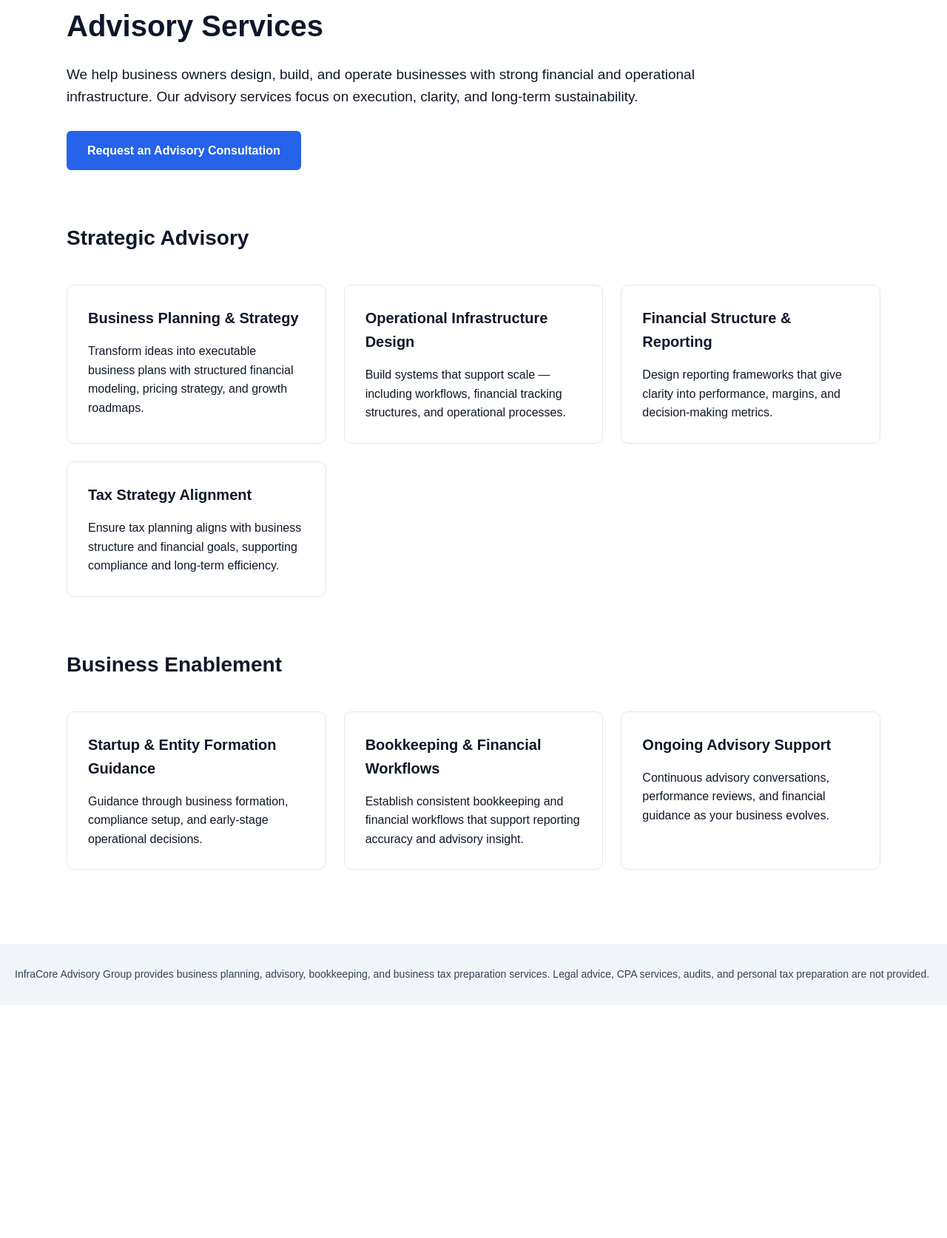
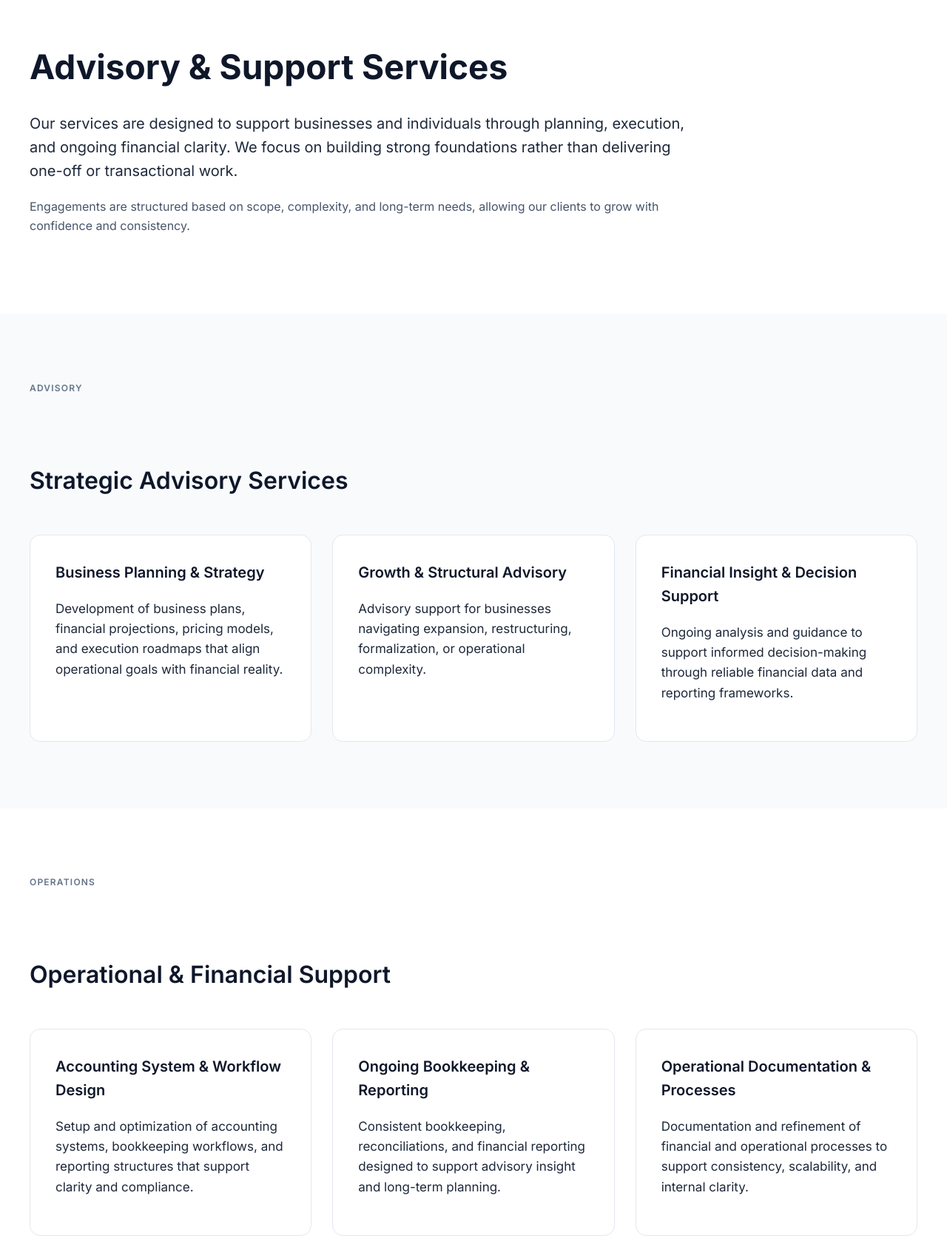
Before and after one commit to infracoreadvisorygroup/infracoreadvisory, a plain HTML site: page services.html in a window 1280 px wide. Shown: the part 135-1809 px from the top of the page at 74% size. Before the commit the page ends 1494 px from the top, so only its background shows below. Drawn offline with Linux system fonts and the light colour scheme.

Commit message:
Update services.html

```diff
--- a/services.html
+++ b/services.html
@@ -2,84 +2,114 @@
 <html lang="en">
 <head>
   <meta charset="UTF-8">
-  <title>Advisory Services | InfraCore Advisory Group</title>
+  <title>Services | InfraCore Advisory Group</title>
   <meta name="viewport" content="width=device-width, initial-scale=1.0">
+
+  <link href="https://fonts.googleapis.com/css2?family=Inter:wght@400;500;600;700&display=swap" rel="stylesheet">
+
   <style>
     body {
       margin: 0;
-      font-family: Arial, Helvetica, sans-serif;
+      font-family: 'Inter', system-ui, -apple-system, BlinkMacSystemFont, 'Segoe UI', sans-serif;
       color: #0f172a;
       background: #ffffff;
       line-height: 1.6;
     }
+
     nav {
-      background:#0f172a;
-      padding:18px 30px;
-      display:flex;
-      justify-content:space-between;
-      align-items:center;
+      background: #0f172a;
+      padding: 18px 32px;
+      display: flex;
+      justify-content: space-between;
+      align-items: center;
     }
+
     nav a {
-      color:white;
-      margin-left:18px;
-      text-decoration:none;
-      font-weight:600;
-      font-size:15px;
+      color: white;
+      margin-left: 20px;
+      text-decoration: none;
+      font-weight: 600;
+      font-size: 14px;
     }
+
     .container {
-      max-width:1100px;
-      margin:70px auto;
-      padding:0 20px;
+      max-width: 1200px;
+      margin: auto;
+      padding: 90px 24px;
     }
+
     h1 {
-      font-size:40px;
-      margin-bottom:15px;
+      font-size: 46px;
+      margin-bottom: 24px;
+      font-weight: 700;
     }
+
     h2 {
-      margin-top:70px;
-      font-size:28px;
+      font-size: 32px;
+      margin-top: 90px;
+      font-weight: 600;
     }
-    p.lead {
-      font-size:19px;
-      max-width:850px;
-      margin-bottom:30px;
+
+    h3 {
+      font-size: 20px;
+      margin-top: 0;
+      font-weight: 600;
     }
-    .cta {
-      display:inline-block;
-      background:#2563eb;
-      color:white;
-      padding:14px 28px;
-      text-decoration:none;
-      border-radius:6px;
-      font-weight:600;
+
+    p {
+      font-size: 17px;
+      color: #1e293b;
     }
+
+    .lead {
+      font-size: 20px;
+      max-width: 900px;
+    }
+
+    .subtle {
+      color: #475569;
+      font-size: 16px;
+      max-width: 880px;
+      margin-top: 16px;
+    }
+
+    .section-soft {
+      background: #f8fafc;
+    }
+
     .grid {
-      display:grid;
-      grid-template-columns:repeat(auto-fit, minmax(280px, 1fr));
-      gap:24px;
-      margin-top:40px;
+      display: grid;
+      grid-template-columns: repeat(auto-fit, minmax(300px, 1fr));
+      gap: 28px;
+      margin-top: 48px;
     }
+
     .card {
-      border:1px solid #e2e8f0;
-      border-radius:10px;
-      padding:28px;
-      background:#ffffff;
+      background: #ffffff;
+      border: 1px solid #e2e8f0;
+      border-radius: 14px;
+      padding: 34px;
     }
-    .card h3 {
-      margin-top:0;
-      margin-bottom:10px;
-      font-size:20px;
+
+    .eyebrow {
+      text-transform: uppercase;
+      letter-spacing: 1.2px;
+      font-size: 12px;
+      color: #64748b;
+      margin-bottom: 10px;
+      font-weight: 600;
     }
-    .card p {
-      font-size:16px;
-      margin-bottom:0;
+
+    footer {
+      background: #f1f5f9;
+      padding: 48px 24px;
+      font-size: 14px;
+      color: #334155;
     }
-    footer {
-      margin-top:100px;
-      padding:30px 20px;
-      background:#f1f5f9;
-      font-size:14px;
-      color:#334155;
+
+    footer p {
+      max-width: 1200px;
+      margin: auto;
     }
   </style>
 </head>
@@ -87,100 +117,161 @@
 <body>
 
 <nav>
-  <div style="color:white;font-size:20px;font-weight:700;">InfraCore Advisory Group</div>
+  <div style="color:white;font-size:20px;font-weight:700;">
+    InfraCore Advisory Group
+  </div>
   <div>
     <a href="index.html">Home</a>
     <a href="services.html">Services</a>
     <a href="process.html">Process</a>
-    <a href="pricing.html">Engagements</a>
     <a href="about.html">About</a>
     <a href="contact.html">Contact</a>
   </div>
 </nav>
 
+<!-- HEADER -->
 <div class="container">
+  <h1>Advisory & Support Services</h1>
 
-  <h1>Advisory Services</h1>
   <p class="lead">
-    We help business owners design, build, and operate businesses with strong
-    financial and operational infrastructure. Our advisory services focus on
-    execution, clarity, and long-term sustainability.
+    Our services are designed to support businesses and individuals through
+    planning, execution, and ongoing financial clarity. We focus on building
+    strong foundations rather than delivering one-off or transactional work.
   </p>
 
-  <a href="contact.html" class="cta">Request an Advisory Consultation</a>
+  <p class="subtle">
+    Engagements are structured based on scope, complexity, and long-term needs,
+    allowing our clients to grow with confidence and consistency.
+  </p>
+</div>
 
-  <!-- Strategic Advisory -->
-  <h2>Strategic Advisory</h2>
+<!-- STRATEGIC ADVISORY -->
+<div class="section-soft">
+  <div class="container">
+
+    <div class="eyebrow">Advisory</div>
+    <h2>Strategic Advisory Services</h2>
+
+    <div class="grid">
+      <div class="card">
+        <h3>Business Planning & Strategy</h3>
+        <p>
+          Development of business plans, financial projections, pricing models,
+          and execution roadmaps that align operational goals with financial reality.
+        </p>
+      </div>
+
+      <div class="card">
+        <h3>Growth & Structural Advisory</h3>
+        <p>
+          Advisory support for businesses navigating expansion, restructuring,
+          formalization, or operational complexity.
+        </p>
+      </div>
+
+      <div class="card">
+        <h3>Financial Insight & Decision Support</h3>
+        <p>
+          Ongoing analysis and guidance to support informed decision-making
+          through reliable financial data and reporting frameworks.
+        </p>
+      </div>
+    </div>
+
+  </div>
+</div>
+
+<!-- OPERATIONAL SUPPORT -->
+<div class="container">
+  <div class="eyebrow">Operations</div>
+  <h2>Operational & Financial Support</h2>
 
   <div class="grid">
     <div class="card">
-      <h3>Business Planning & Strategy</h3>
+      <h3>Accounting System & Workflow Design</h3>
       <p>
-        Transform ideas into executable business plans with structured financial
-        modeling, pricing strategy, and growth roadmaps.
+        Setup and optimization of accounting systems, bookkeeping workflows,
+        and reporting structures that support clarity and compliance.
       </p>
     </div>
 
     <div class="card">
-      <h3>Operational Infrastructure Design</h3>
+      <h3>Ongoing Bookkeeping & Reporting</h3>
       <p>
-        Build systems that support scale — including workflows, financial
-        tracking structures, and operational processes.
+        Consistent bookkeeping, reconciliations, and financial reporting designed
+        to support advisory insight and long-term planning.
       </p>
     </div>
 
     <div class="card">
-      <h3>Financial Structure & Reporting</h3>
+      <h3>Operational Documentation & Processes</h3>
       <p>
-        Design reporting frameworks that give clarity into performance, margins,
-        and decision-making metrics.
-      </p>
-    </div>
-
-    <div class="card">
-      <h3>Tax Strategy Alignment</h3>
-      <p>
-        Ensure tax planning aligns with business structure and financial goals,
-        supporting compliance and long-term efficiency.
+        Documentation and refinement of financial and operational processes to
+        support consistency, scalability, and internal clarity.
       </p>
     </div>
   </div>
+</div>
 
-  <!-- Business Enablement -->
-  <h2>Business Enablement</h2>
+<!-- TAX SERVICES -->
+<div class="section-soft">
+  <div class="container">
 
-  <div class="grid">
-    <div class="card">
-      <h3>Startup & Entity Formation Guidance</h3>
-      <p>
-        Guidance through business formation, compliance setup, and early-stage
-        operational decisions.
-      </p>
+    <div class="eyebrow">Tax Services</div>
+    <h2>Tax Preparation & Ongoing Support</h2>
+
+    <div class="grid">
+      <div class="card">
+        <h3>Business Tax Preparation</h3>
+        <p>
+          Preparation and filing of business tax returns with ongoing support
+          aligned to financial structure and operational planning.
+        </p>
+      </div>
+
+      <div class="card">
+        <h3>Personal Tax Preparation</h3>
+        <p>
+          Personal tax preparation services provided with an understanding of
+          broader financial and business considerations.
+        </p>
+      </div>
+
+      <div class="card">
+        <h3>Year-Round Tax Guidance</h3>
+        <p>
+          Ongoing tax support and planning considerations to reduce surprises
+          and improve long-term alignment.
+        </p>
+      </div>
     </div>
 
-    <div class="card">
-      <h3>Bookkeeping & Financial Workflows</h3>
-      <p>
-        Establish consistent bookkeeping and financial workflows that support
-        reporting accuracy and advisory insight.
-      </p>
-    </div>
+  </div>
+</div>
 
-    <div class="card">
-      <h3>Ongoing Advisory Support</h3>
-      <p>
-        Continuous advisory conversations, performance reviews, and financial
-        guidance as your business evolves.
-      </p>
-    </div>
-  </div>
+<!-- NEXT STEPS -->
+<div class="container">
+  <div class="eyebrow">Engagement</div>
+  <h2>How Engagements Begin</h2>
 
+  <p style="max-width:900px;">
+    Services begin with a conversation to understand goals, complexity, and
+    alignment. From there, support is structured to meet both immediate and
+    long-term needs.
+  </p>
+
+  <p>
+    <a href="contact.html" style="color:#2563eb;font-weight:600;text-decoration:none;">
+      Contact InfraCore Advisory Group →
+    </a>
+  </p>
 </div>
 
 <footer>
-  InfraCore Advisory Group provides business planning, advisory, bookkeeping,
-  and business tax preparation services. Legal advice, CPA services, audits,
-  and personal tax preparation are not provided.
+  <p>
+    © InfraCore Advisory Group. Advisory, operational support, bookkeeping,
+    and tax services for businesses and individuals.
+  </p>
 </footer>
 
 </body>
```
